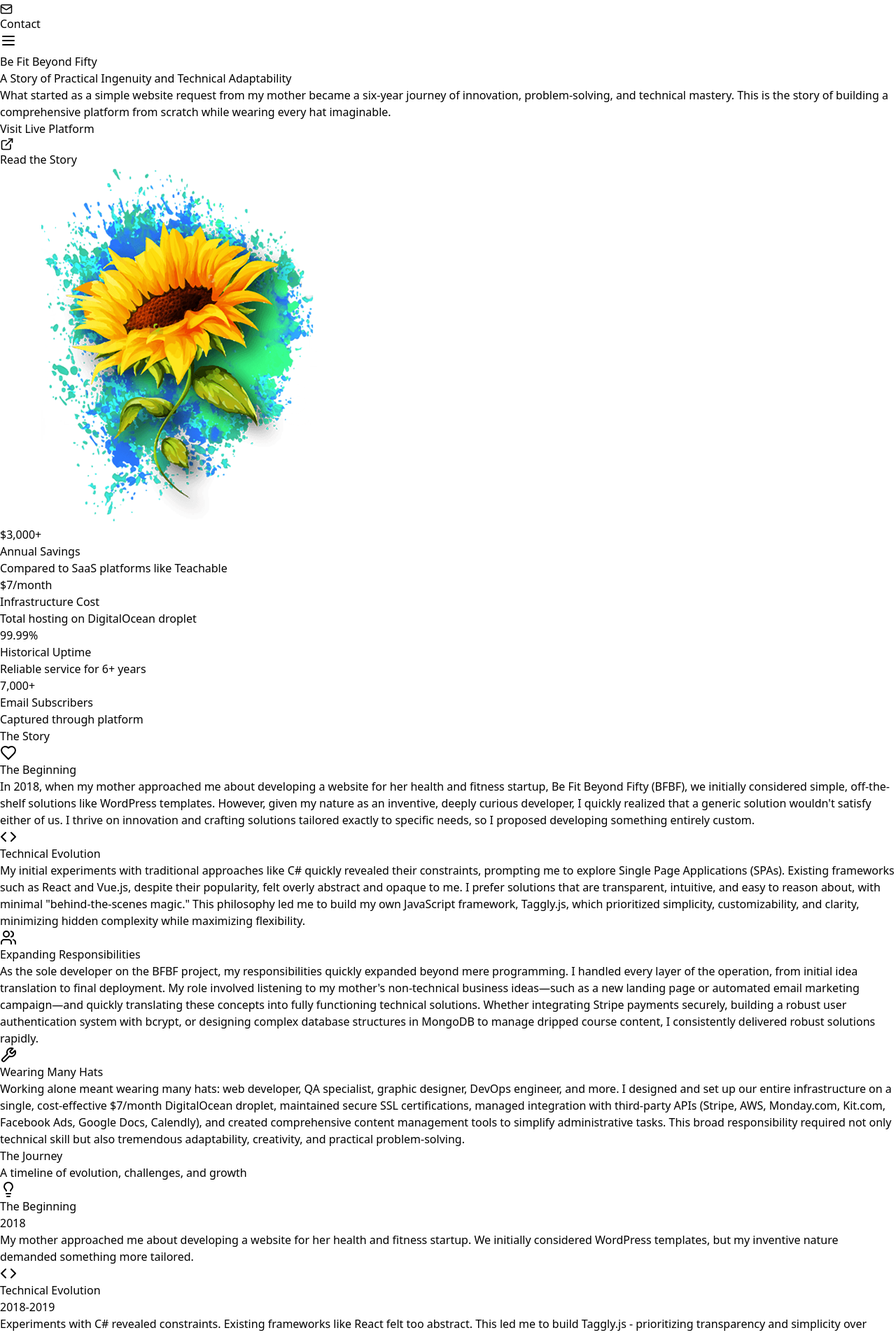
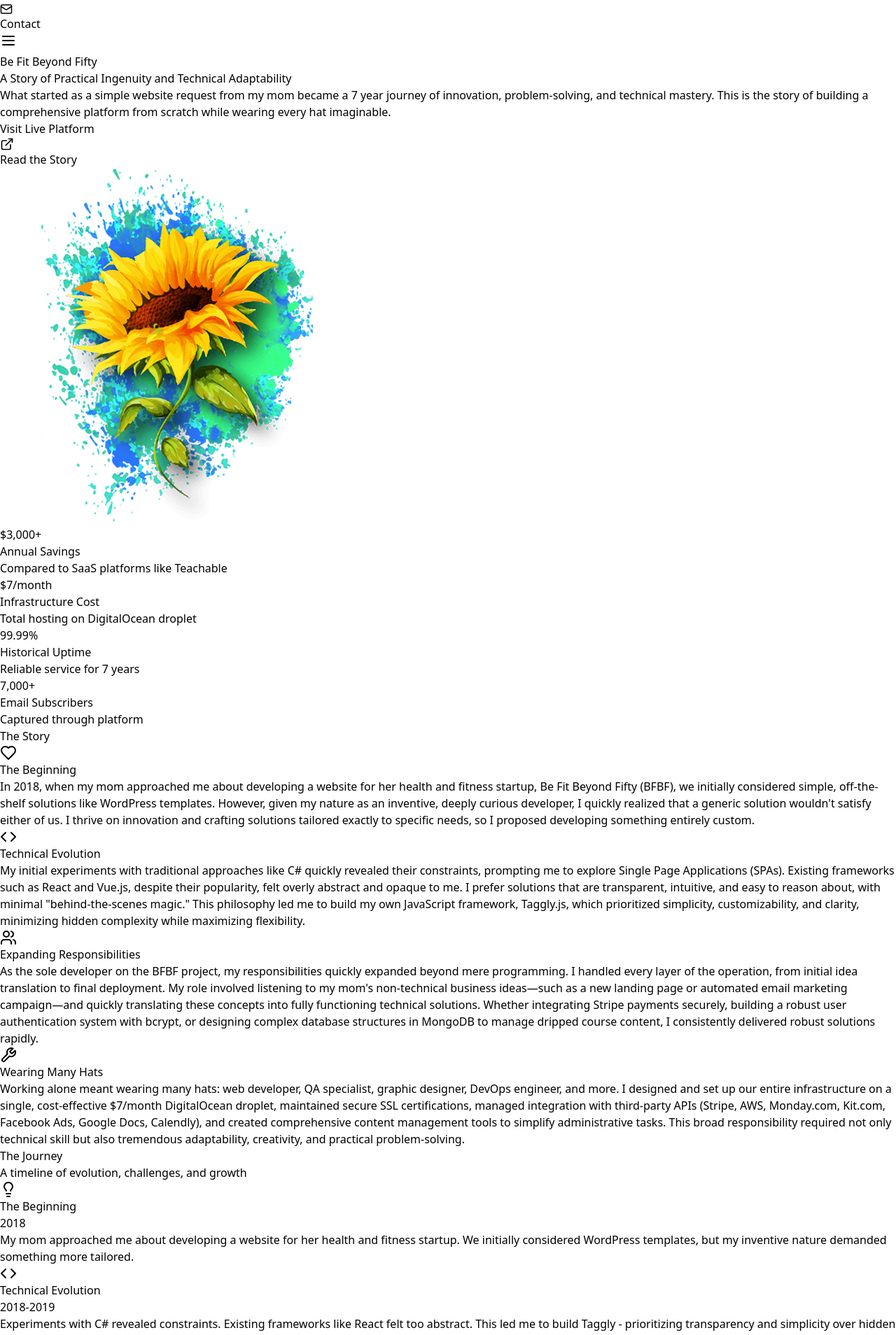
Before and after one commit to sean-andrew-barry/portfolio, a React (Vite) app: page /projects/be-fit-beyond-fifty in a window 1280 px wide. Shown: the part 1820-3728 px from the top of the page at 70% size. Built offline with nearby package versions, Linux system fonts and the light colour scheme.

Commit message:
Minor formatting and design tweaks

```diff
--- a/src/pages/projects/BeFitBeyondFifty.jsx
+++ b/src/pages/projects/BeFitBeyondFifty.jsx
@@ -7,6 +7,7 @@ export default function BeFitBeyondFifty() {
   const project = projects.find(p => p.title == "Be Fit Beyond Fifty");
   const savings = "$3,000";
   const email_subscribers = "7,000";
+  const years = new Date().getUTCFullYear() - 2018;
   const bfbf_url = "https://befitbeyondfifty.com";
 
   const storyMilestones = [
@@ -14,13 +15,13 @@ export default function BeFitBeyondFifty() {
       icon: Lightbulb,
       title: 'The Beginning',
       year: '2018',
-      description: 'My mother approached me about developing a website for her health and fitness startup. We initially considered WordPress templates, but my inventive nature demanded something more tailored.',
+      description: 'My mom approached me about developing a website for her health and fitness startup. We initially considered WordPress templates, but my inventive nature demanded something more tailored.',
     },
     {
       icon: Code,
       title: 'Technical Evolution',
       year: '2018-2019',
-      description: 'Experiments with C# revealed constraints. Existing frameworks like React felt too abstract. This led me to build Taggly.js - prioritizing transparency and simplicity over hidden complexity.',
+      description: 'Experiments with C# revealed constraints. Existing frameworks like React felt too abstract. This led me to build Taggly - prioritizing transparency and simplicity over hidden complexity.',
     },
     {
       icon: Wrench,
@@ -39,7 +40,7 @@ export default function BeFitBeyondFifty() {
   const results = [
     { metric: `${savings}+`, label: 'Annual Savings', description: 'Compared to SaaS platforms like Teachable' },
     { metric: '$7/month', label: 'Infrastructure Cost', description: 'Total hosting on DigitalOcean droplet' },
-    { metric: '99.99%', label: 'Historical Uptime', description: 'Reliable service for 6+ years' },
+    { metric: '99.99%', label: 'Historical Uptime', description: `Reliable service for ${years} years` },
     { metric: `${email_subscribers}+`, label: 'Email Subscribers', description: 'Captured through platform' },
   ];
 
@@ -100,7 +101,7 @@ export default function BeFitBeyondFifty() {
                 A Story of Practical Ingenuity and Technical Adaptability
               </p>
               <p className="text-lg text-green-200 mb-8 leading-relaxed">
-                What started as a simple website request from my mother became a six-year journey of innovation,
+                What started as a simple website request from my mom became a {years} year journey of innovation,
                 problem-solving, and technical mastery. This is the story of building a comprehensive platform
                 from scratch while wearing every hat imaginable.
               </p>
@@ -173,7 +174,7 @@ export default function BeFitBeyondFifty() {
                 <div>
                   <h3 className="text-xl font-bold text-gray-900 mb-3">The Beginning</h3>
                   <p>
-                    In 2018, when my mother approached me about developing a website for her health and fitness startup,
+                    In 2018, when my mom approached me about developing a website for her health and fitness startup,
                     Be Fit Beyond Fifty (BFBF), we initially considered simple, off-the-shelf solutions like WordPress templates.
                     However, given my nature as an inventive, deeply curious developer, I quickly realized that a generic
                     solution wouldn't satisfy either of us. I thrive on innovation and crafting solutions tailored exactly
@@ -212,7 +213,7 @@ export default function BeFitBeyondFifty() {
                   <p>
                     As the sole developer on the BFBF project, my responsibilities quickly expanded beyond mere programming.
                     I handled every layer of the operation, from initial idea translation to final deployment. My role involved
-                    listening to my mother's non-technical business ideas—such as a new landing page or automated email marketing
+                    listening to my mom's non-technical business ideas—such as a new landing page or automated email marketing
                     campaign—and quickly translating these concepts into fully functioning technical solutions. Whether integrating
                     Stripe payments securely, building a robust user authentication system with bcrypt, or designing complex
                     database structures in MongoDB to manage dripped course content, I consistently delivered robust solutions rapidly.
@@ -256,7 +257,7 @@ export default function BeFitBeyondFifty() {
 
           <div className="relative">
             {/* Timeline line */}
-            <div className="hidden md:block absolute left-8 top-16 bottom-16 w-2 bg-gradient-to-b from-green-600 to-emerald-600 rounded-full"></div>
+            <div className="hidden md:block absolute left-8 top-16 bottom-16 w-2 bg-gradient-to-b from-green-600 to-emerald-600 rounded-full -translate-x-1/2"></div>
 
             <div className="space-y-12">
               {storyMilestones.map((milestone, index) => (
@@ -316,10 +317,10 @@ export default function BeFitBeyondFifty() {
             <div className="w-24 h-1 bg-gradient-to-r from-green-500 to-emerald-600 mx-auto mb-8"></div>
           </div>
 
-          <div className="bg-gradient-to-br from-green-50 to-emerald-50 p-8 rounded-2xl border border-green-200 shadow-lg">
+          <div className="">
             <div className="prose prose-lg max-w-none text-gray-700 leading-relaxed">
               <p className="text-lg mb-6">
-                My approach has saved BFBF more than <strong className="text-green-700">${savings} a year</strong> in
+                My approach has saved BFBF more than <strong className="text-green-700">{savings} a year</strong> in
                 subscription costs that would have otherwise gone to third-party SaaS solutions like Teachable and
                 Stealth Seminar. That is a big deal to a tiny two person startup where everything is paid out of pocket.
               </p>
@@ -351,7 +352,7 @@ export default function BeFitBeyondFifty() {
               <h2 className="text-4xl font-bold text-gray-900 mb-6">Technical Foundation</h2>
               <div className="space-y-6 text-lg text-gray-700 leading-relaxed">
                 <p>
-                  Built on my custom Taggly.js framework with Node.js and MongoDB, the platform represents years
+                  Built on my custom Taggly framework with Node.js and MongoDB, the platform represents years
                   of iteration and refinement. Every technical decision was made with purpose: prioritizing
                   transparency over abstraction, simplicity over complexity.
                 </p>
@@ -456,7 +457,7 @@ export default function BeFitBeyondFifty() {
         <div className="max-w-4xl mx-auto px-4 text-center">
           <h2 className="text-4xl font-bold mb-6">Experience the Platform</h2>
           <p className="text-xl text-green-100 mb-8 max-w-2xl mx-auto">
-            Visit the live platform to see six years of development, iteration, and real-world business impact in action.
+            Visit the live platform to see {years} years of development, iteration, and real-world business impact in action.
           </p>
           <a
             href={bfbf_url}
```
